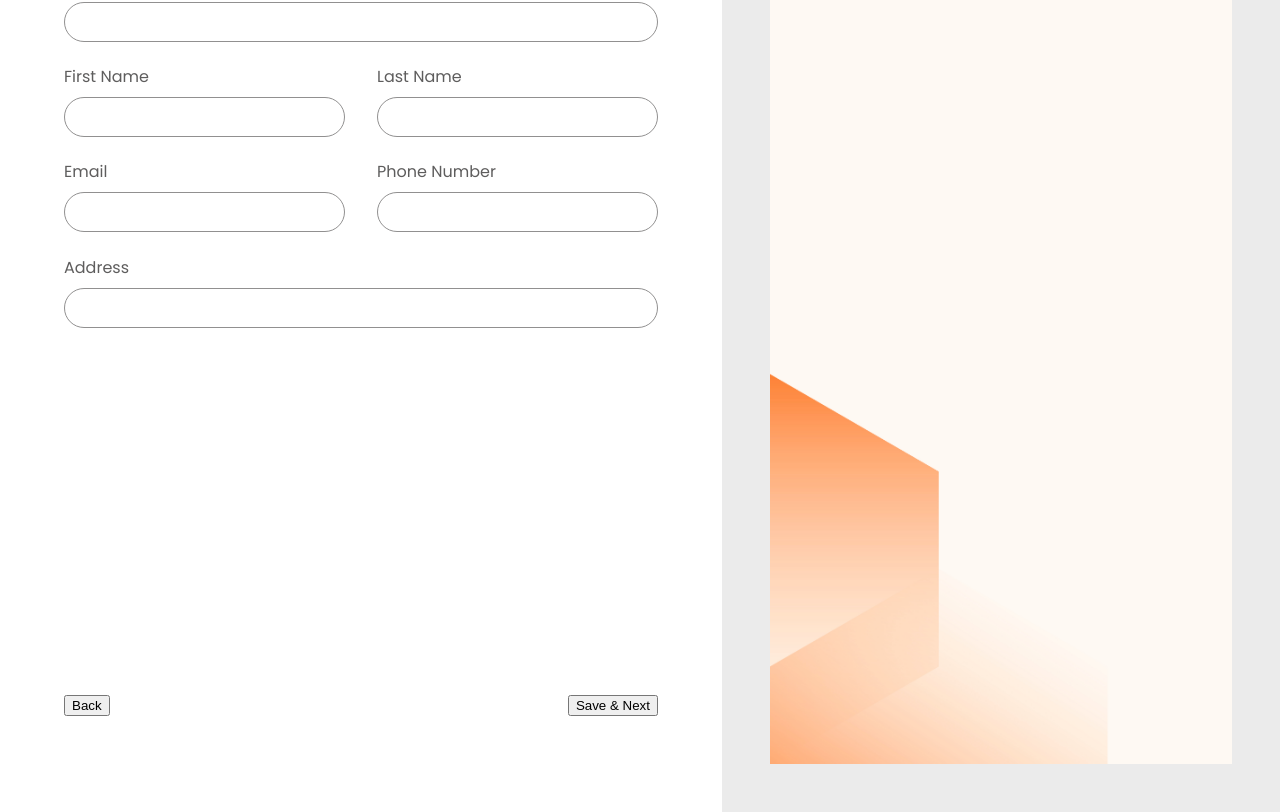
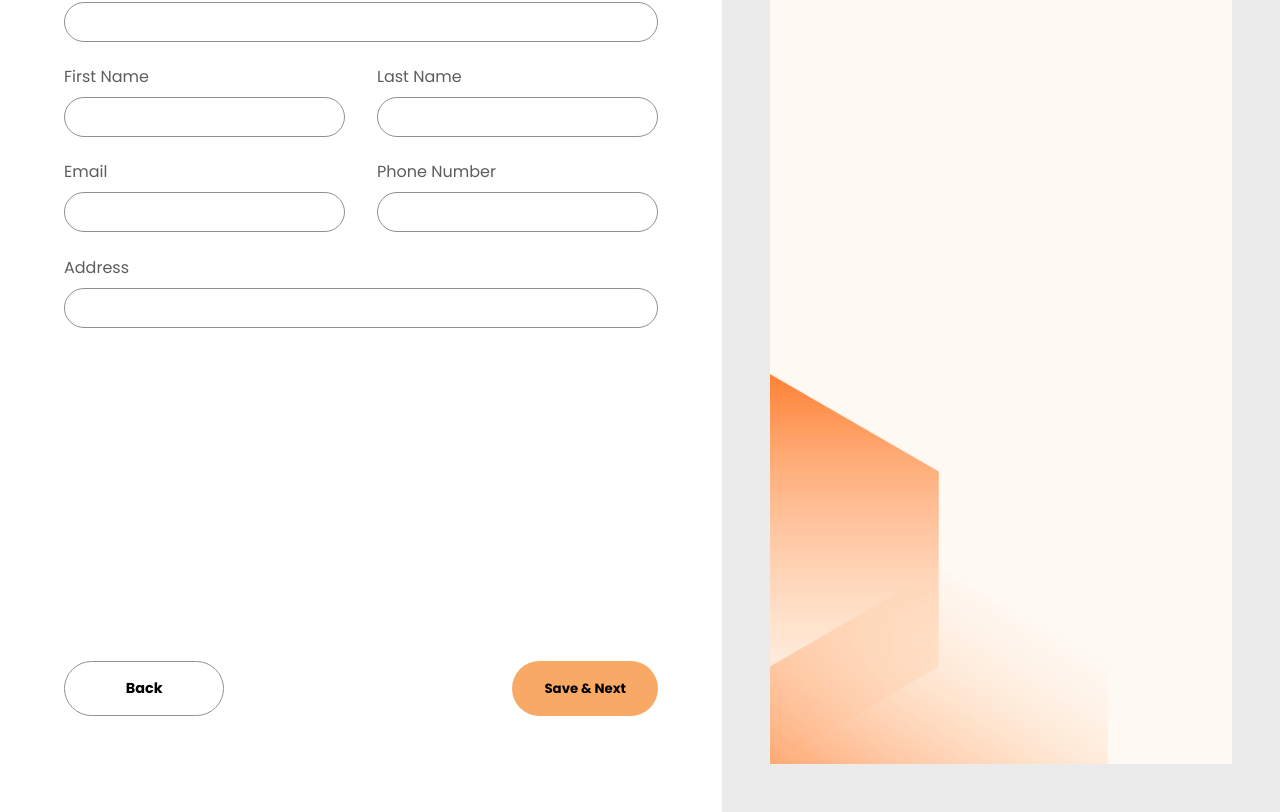
Before and after one commit to Hudsondaniel/CV-Generator, a React app in the folder CV/: page / in a window 1280 px wide. Shown: the part 519-1331 px from the top of the page. Built offline with nearby package versions, Linux system fonts and the light colour scheme; the HTML template or start-up script is replaced by a standard one.

Commit message:
Save and back buttons complete

```diff
--- a/CV/src/styles/YourDetails.css
+++ b/CV/src/styles/YourDetails.css
@@ -77,6 +77,29 @@
     flex-direction: column;
 }
 
+.back-button{
+    padding-top: 1rem;
+    padding-bottom: 1rem;
+    padding-right: 3.8rem;
+    padding-left: 3.8rem;
+    border-radius: 30px;
+    background-color: white;
+    border: 1px rgb(146, 146, 146) solid;
+    font-family: 'poppins', sans-serif;
+    font-weight: bold;
+    font-size: 0.9rem;
+}
+
+.saveNext-button{
+    font-family: 'poppins', sans-serif;
+    font-weight: bold;
+    background-color: #f9a966;
+    border: none;
+    padding-left: 2rem;
+    padding-right: 2rem;
+    border-radius: 30px;
+}
+
 .buttons-back-next{
     display: flex;
     justify-content: space-between;
```
